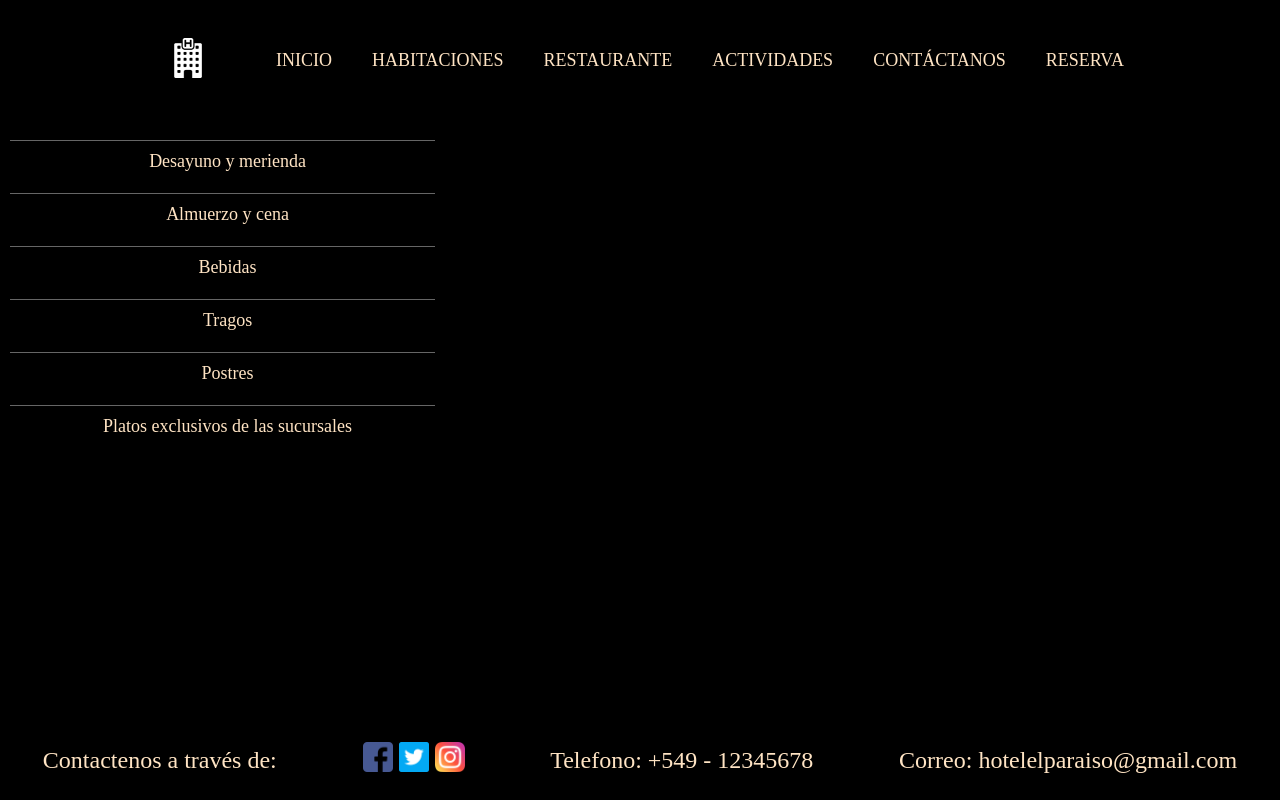
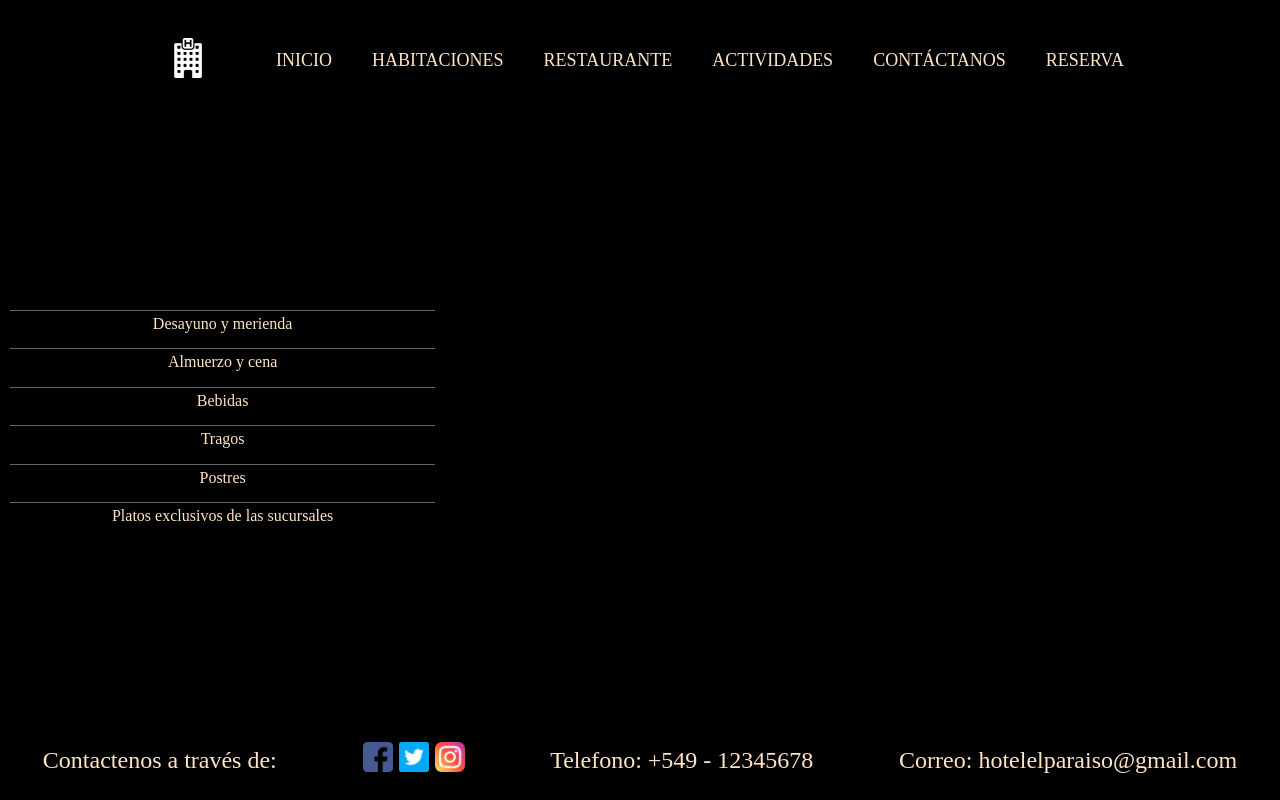
Before and after one commit to Nionn11/tercera_preentrega, a website: page pages/restaurante.html in a window 1280 px wide. Drawn offline with nearby package versions, Linux system fonts and the light colour scheme.

Commit message:
commit_7

```diff
--- a/css/styles.css
+++ b/css/styles.css
@@ -787,19 +787,19 @@ ul li {
 
 
 #main__restaurante {
-	height: 75vh;
+	min-height: 75vh;
 	display: grid;
 	grid-area: main;
 	grid-template-columns: 0.8fr 1.5fr;
 	grid-row: auto;
 	grid-template-areas: "section1 section2";
-	overflow: hidden;
 }
 
 #section1__menu {
 	grid-area: section1;
 	display: flex;
-	justify-items: flex-start;
+	justify-items: center;
+    align-items: center;
 	background-color: #000;
 }
 #texto {
@@ -988,8 +988,7 @@ margin: 10px auto;
 padding: 0;
 list-style: none;
 width: 100%;
-font-size: 18px;
-
+font-size: 1rem;
 }
 ul.menu li {
 list-style: none;
@@ -997,7 +996,7 @@ list-style: none;
 }
 ul.menu li a {
 display: block;
-padding: 10px 10px 10px 20px;
+padding: 1%;
 background: black;
 color: bisque;
 border-bottom: 1px solid #000;
@@ -1015,7 +1014,7 @@ transition: .3s all ease-in;
 
 }
 ul.menu li li a {
-padding: 10px 10px 10px 40px;
+padding: 1.5%;
 background: #999;
 color: #000;
 font-size: 16px;
```
